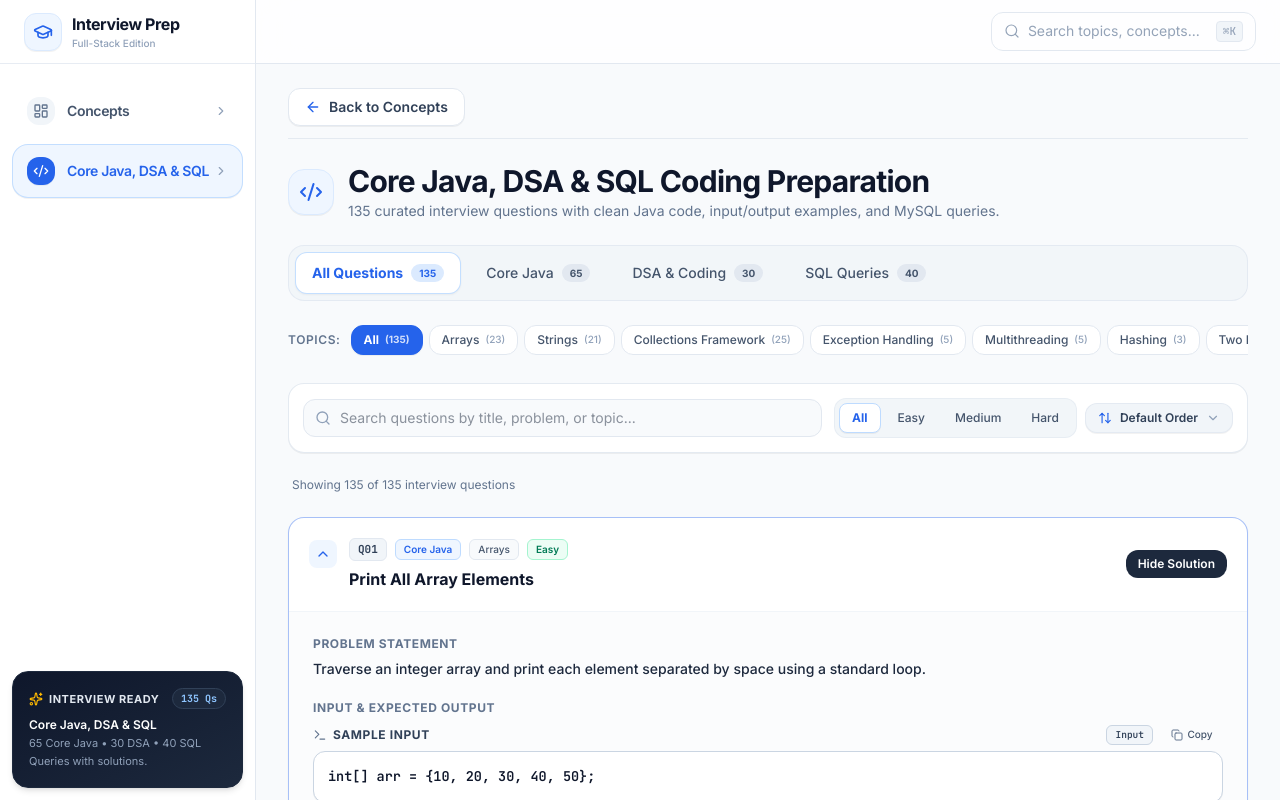
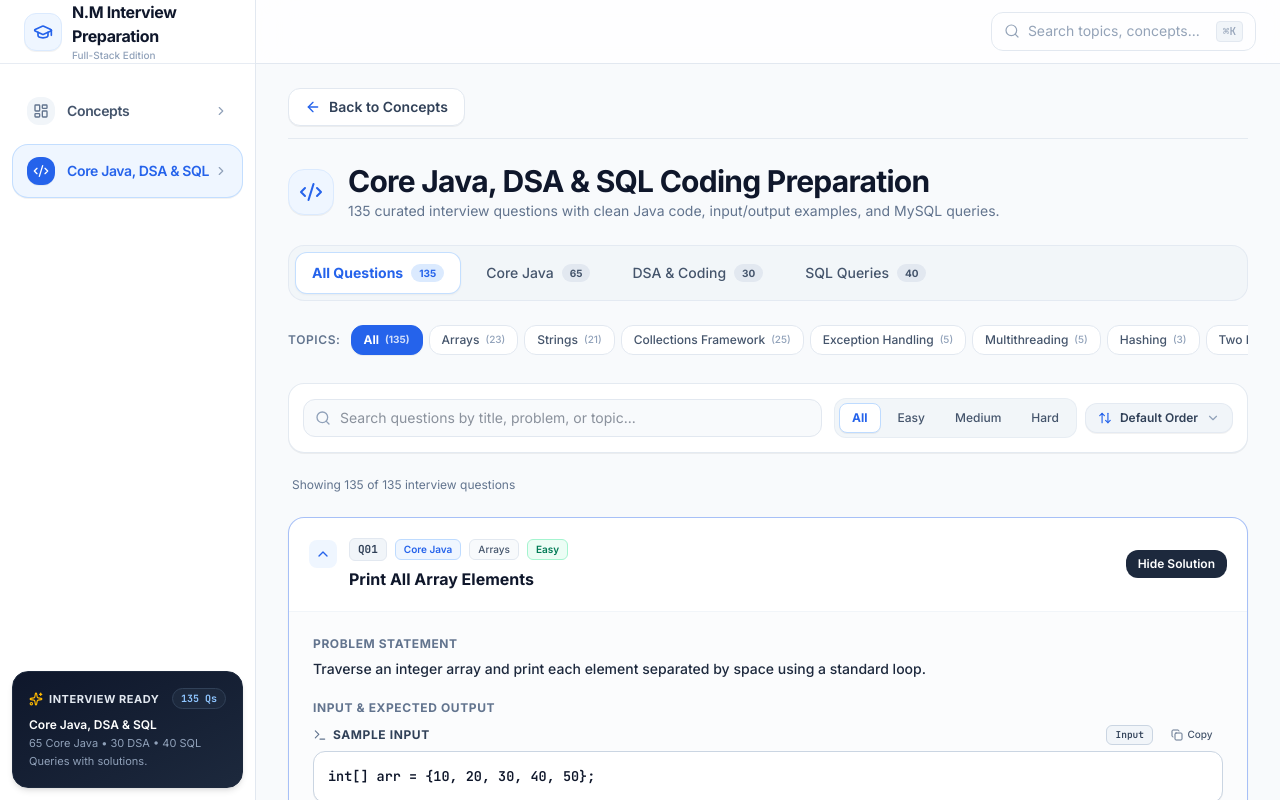
Before and after one commit to MohanNerasala/Interview-Preparation, a React (Vite) app: page /coding in a window 1280 px wide. Built offline with nearby package versions, Linux system fonts and the light colour scheme.

Commit message:
feat: rename branding to 'N.M Interview Preparation'

```diff
--- a/index.html
+++ b/index.html
@@ -4,7 +4,7 @@
     <meta charset="UTF-8" />
     <link rel="icon" type="image/svg+xml" href="/vite.svg" />
     <meta name="viewport" content="width=device-width, initial-scale=1.0" />
-    <title>Java Full Stack Interview Preparation</title>
+    <title>N.M Interview Preparation</title>
     <link rel="preconnect" href="https://fonts.googleapis.com">
     <link rel="preconnect" href="https://fonts.gstatic.com" crossorigin>
     <link href="https://fonts.googleapis.com/css2?family=Inter:wght@300;400;500;600;700&family=JetBrains+Mono:ital,wght@0,400;0,500;0,600;0,700;1,400&display=swap" rel="stylesheet">
--- a/src/components/Header.tsx
+++ b/src/components/Header.tsx
@@ -18,7 +18,7 @@ export default function Header({ onMenuClick, onSearchClick }: HeaderProps) {
         </button>
         <div className="lg:hidden flex items-center gap-2">
           <GraduationCap className="w-6 h-6 text-primary" strokeWidth={1.8} />
-          <span className="font-semibold text-text-primary">Interview Prep</span>
+          <span className="font-semibold text-text-primary">N.M Interview Preparation</span>
         </div>
       </div>
 
--- a/src/components/Sidebar.tsx
+++ b/src/components/Sidebar.tsx
@@ -39,7 +39,7 @@ export default function Sidebar({ isOpen, onClose }: SidebarProps) {
           </motion.div>
           <div>
             <span className="text-base font-extrabold text-slate-900 tracking-tight block">
-              Interview Prep
+              N.M Interview Preparation
             </span>
             <span className="text-[10px] text-slate-400 font-medium block">
               Full-Stack Edition
@@ -126,7 +126,7 @@ export default function Sidebar({ isOpen, onClose }: SidebarProps) {
                 </div>
                 <div>
                   <span className="text-base font-extrabold text-slate-900 tracking-tight block">
-                    Interview Prep
+                    N.M Interview Preparation
                   </span>
                   <span className="text-[10px] text-slate-400 font-medium block">
                     Full-Stack Edition
```
